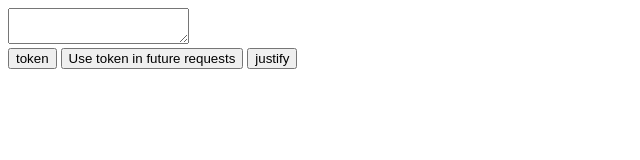
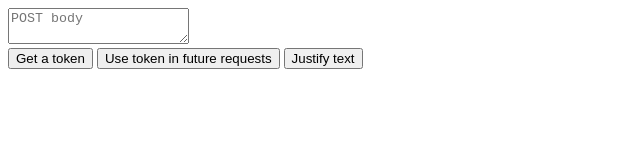
Before and after one commit to NathanRoyer/JustificationAPI, a website: page public/index.html in a window 1280 px wide. Shown: the whole page, without its empty margins (0-640 px from the left). Drawn offline with Linux system fonts and the light colour scheme.

Commit message:
- explicit buttons in public/index.html

```diff
--- a/public/index.html
+++ b/public/index.html
@@ -4,11 +4,11 @@
 	<title>API test</title>
 </head>
 <body>
-	<textarea id="toJustify"></textarea>
+	<textarea id="toJustify" placeholder="POST body"></textarea>
 	<br>
-	<input type="button" onclick="send(JSON.stringify({email:toJustify.value}), 'token')" value="token">
+	<input type="button" onclick="send(JSON.stringify({email:toJustify.value}), 'token')" value="Get a token">
 	<input type="button" onclick="token = toJustify.value" value="Use token in future requests">
-	<input type="button" onclick="send(toJustify.value, 'justify')" value="justify">
+	<input type="button" onclick="send(toJustify.value, 'justify')" value="Justify text">
 	<script type="text/javascript">
 var token = '';
 
```
